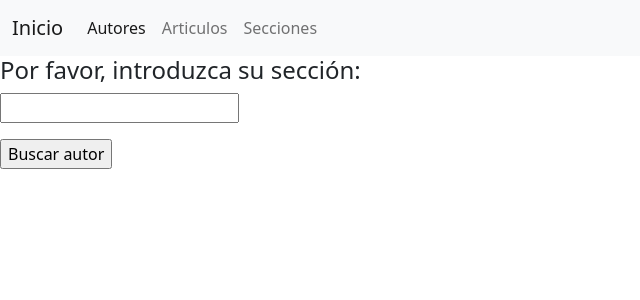
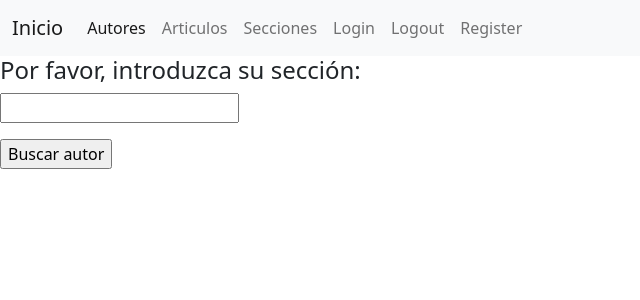
Before and after one commit to jmoyano90/EntregaFinal, a Django app: page /blog/buscar-autor/ in a window 1280 px wide. Shown: the top 300 px of the page, without its empty margins (0-640 px from the left). Run offline with Django 4.2, Linux system fonts and the light colour scheme.

Commit message:
cambie formularios

```diff
--- a/ProyectoFinal/blog/templates/blog/formulario-de-busqueda-autor.html
+++ b/ProyectoFinal/blog/templates/blog/formulario-de-busqueda-autor.html
@@ -32,6 +32,14 @@
               <li class="nav-item">
                 <a class="nav-link" href="{% url 'Seccion' %}">Secciones</a>
               </li>
+              <li class="nav-item">
+                <a class="nav-link" href="{% url 'Login' %}">Login</a>
+              </li>
+              <li class="nav-item">
+                <a class="nav-link" href="{% url 'Logout' %}">Logout</a>
+              </li>
+              <li class="nav-item">
+                <a class="nav-link" href="{% url 'Register' %}">Register</a>
               </li>
             </ul>
           </div>
--- a/ProyectoFinal/blog/urls.py
+++ b/ProyectoFinal/blog/urls.py
@@ -25,9 +25,9 @@ from blog.views import (
 urlpatterns = [
     path("inicio/", mostrar_inicio, name="Inicio"),
     #BUSCADOR
-    path("buscar-articulo/", buscar_articulo),
-    path("buscar-autor/", buscar_autor),
-    path("buscar-seccion/", buscar_seccion),
+    path("buscar-articulo/", buscar_articulo, name="Articulo"),
+    path("buscar-autor/", buscar_autor, name="Autor"),
+    path("buscar-seccion/", buscar_seccion, name="Seccion"),
     #LOGIN
     path("login/", MyLogin.as_view(), name="Login"),
     path("logout/", MyLogout.as_view(), name="Logout"),
```
Also changed, not shown: ProyectoFinal/blog/templates/blog/formulario-de-busqueda-articulo.html (+8 -0 lines), ProyectoFinal/blog/templates/blog/formulario-de-busqueda-seccion.html (+8 -0 lines), ProyectoFinal/db.sqlite3.
